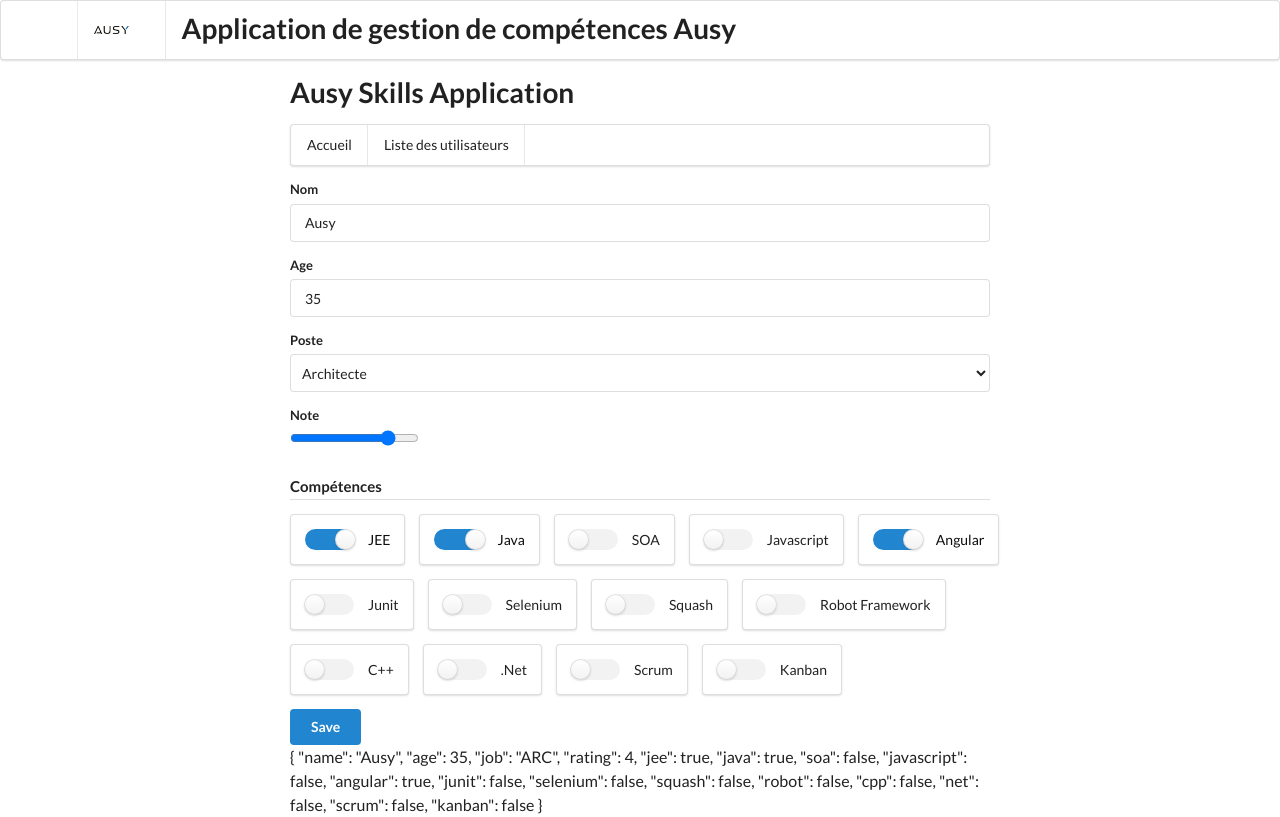
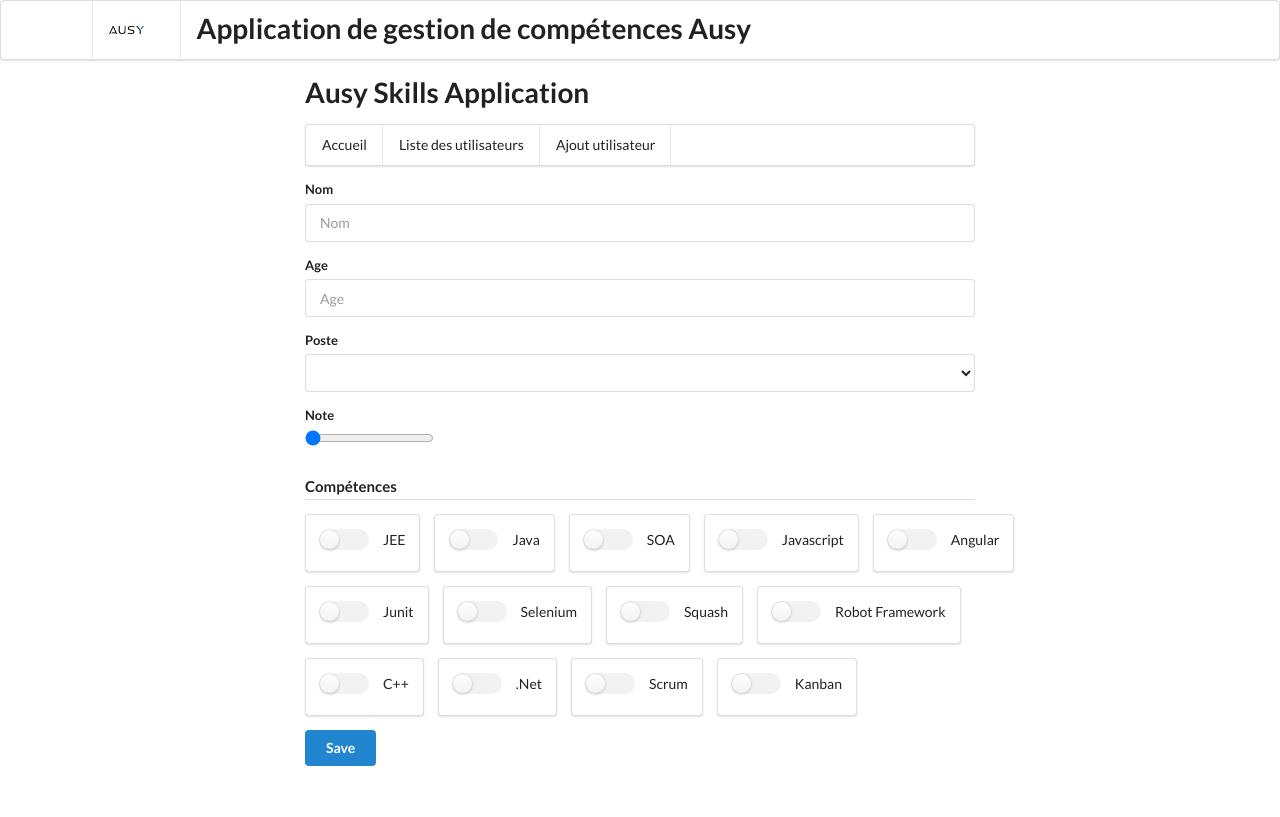
Before and after one commit to adurlea/ausy-skills-app, an Angular app: page /userAdd in a window 1280 px wide. Built offline with nearby package versions, Linux system fonts and the light colour scheme.

Commit message:
TP5 implementations: - validate form via submit - posting form and getting back the result via observable methode "of"

```diff
--- a/angular.json
+++ b/angular.json
@@ -24,6 +24,7 @@
               "src/assets"
             ],
             "styles": [
+              "./node_modules/bootstrap/dist/css/bootstrap.min.css",
               "src/styles.css"
             ],
             "scripts": []
@@ -89,6 +90,7 @@
               "src/assets"
             ],
             "styles": [
+              "./node_modules/bootstrap/dist/css/bootstrap.min.css",
               "src/styles.css"
             ],
             "scripts": []
--- a/package.json
+++ b/package.json
@@ -19,6 +19,7 @@
     "@angular/platform-browser": "~8.2.14",
     "@angular/platform-browser-dynamic": "~8.2.14",
     "@angular/router": "~8.2.14",
+    "bootstrap": "^4.4.1",
     "core-js": "^3.6.1",
     "rxjs": "~6.4.0",
     "tslib": "^1.10.0",
--- a/src/app/app.component.ts
+++ b/src/app/app.component.ts
@@ -8,6 +8,7 @@
       <div class="ui pointing menu">
         <a class="item" [routerLink]="['/welcome']">Accueil</a>
         <a class="item" [routerLink]="['/users']">Liste des utilisateurs</a>
+        <a class="item" [routerLink]="['/userAdd']">Ajout utilisateur</a>
       </div>
       <router-outlet></router-outlet>
     </div>
--- a/src/app/user-add/user-add.component.css
+++ b/src/app/user-add/user-add.component.css
@@ -0,0 +1,4 @@
+
+.user-field-error {
+  border: 1px solid red !important;
+}
--- a/src/app/user-add/user-add.component.html
+++ b/src/app/user-add/user-add.component.html
@@ -1,29 +1,47 @@
-<form class="ui form" #form="ngForm">
+<form class="ui form" #form="ngForm" (ngSubmit)="onSubmit(form)">
   <div class="field">
     <label for="name">Nom</label>
     <input type="text" id="name" name="name" placeholder="Nom"
-          [(ngModel)]='newUser.name'/>
+          [(ngModel)]='newUser.name' required #nameField="ngModel"
+          [class.user-field-error]="form.submitted && nameField.invalid"/>
+    <div [hidden]="!form.submitted || nameField.valid" class="ui red pointing label">
+      Merci d'entrer un nom
+    </div>
   </div>
   <div class="field">
     <label for="age">Age</label>
     <input type="number" name="age" id="age" placeholder="Age"
-          [(ngModel)]='newUser.age'/>
+          [(ngModel)]='newUser.age'required #ageField="ngModel"
+          pattern="(1[89]|[2-5][0-9]|6[0-5])"
+          [class.user-field-error]="form.submitted && ageField.invalid"/>
+    <div [hidden]="!form.submitted || ageField.valid" class="ui red pointing label">
+      Merci d'entrer un age entre 18 et 65 ans
+    </div>
   </div>
   <div class="field">
     <label for="job">Poste</label>
     <select class="ui fluid dropdown" name="job" id="job"
-          [(ngModel)]='newUser.job'>
+          [(ngModel)]='newUser.job' required #jobField="ngModel"
+          [class.user-field-error]="form.submitted && jobField.invalid">
       <option value="">Poste...</option>
       <option value="CDP">Chef de projet</option>
       <option value="ARC">Architecte</option>
       <option value="DEV">D&eacute;veloppeur</option>
       <option value="REC">Testeur</option>
     </select>
+    <div [hidden]="!form.submitted || jobField.valid" class="ui red pointing label">
+      Merci d'entrer un poste
+    </div>
   </div>
   <div class="field">
     <label for="rating">Note</label>
     <input type="range" name="rating" id="rating" placeholder="Note"
-            min="0" max="5" [(ngModel)]='newUser.rating'/>
+            [(ngModel)]='newUser.rating'required #ratingField="ngModel"
+            pattern="^[1-9]\d*$" max="5"
+            [class.user-field-error]="form.submitted && ratingField.invalid"/>
+  </div>
+  <div [hidden]="!form.submitted || ratingField.valid" class="ui red pointing label">
+    Merci d'entrer une note sup&eacute;rieure à 0
   </div>
   <h4 class="ui dividing header">Comp&eacute;tences</h4>
   <div class="inline fields">
@@ -153,4 +171,3 @@
     Save
   </button>
 </form>
-{{newUser | json}}
--- a/src/app/user-add/user-add.component.ts
+++ b/src/app/user-add/user-add.component.ts
@@ -1,5 +1,7 @@
 import { Component, OnInit } from '@angular/core';
 import { IUserNew } from '../user/user-new';
+import { NgForm } from '@angular/forms';
+import { UserService } from '../user/user.service';
 
 @Component({
   selector: 'app-user-add',
@@ -8,15 +10,15 @@
 })
 export class UserAddComponent implements OnInit {
   newUser: IUserNew = {
-    name: 'Ausy',
-    age: 35,
-    job: 'ARC',
-    rating: 4,
-    jee: true,
-    java: true,
+    name: null,
+    age: null,
+    job: null,
+    rating: 0,
+    jee: false,
+    java: false,
     soa: false,
     javascript: false,
-    angular: true,
+    angular: false,
     junit: false,
     selenium: false,
     squash: false,
@@ -26,9 +28,24 @@
     scrum: false,
     kanban: false
   };
-  constructor() { }
+  errorMessage: string;
+  constructor(private userService: UserService) { }
 
   ngOnInit() {
   }
 
+  onSubmit(form: NgForm) {
+    if (form.valid) {
+      console.log('Form posted: ' + form.valid);
+      this.userService.postNewUser(form.value).subscribe({
+        next: user => this.newUser = user,
+        error: err => this.errorMessage = err
+      });
+
+      console.log('success: ' + JSON.stringify(this.newUser));
+    } else {
+      console.log('Form posted: ' + form.valid);
+    }
+  }
+
 }
--- a/src/app/user/user.service.ts
+++ b/src/app/user/user.service.ts
@@ -1,8 +1,9 @@
 import { Injectable } from '@angular/core';
 import { IUser } from './user';
 import { HttpClient, HttpErrorResponse } from '@angular/common/http';
-import { Observable, throwError } from 'rxjs';
+import { Observable, throwError, of } from 'rxjs';
 import { tap, catchError } from 'rxjs/operators';
+import { IUserNew } from './user-new';
 
 @Injectable({
   providedIn: 'root'
@@ -40,4 +41,8 @@
     console.log(errorMessage);
     return throwError(errorMessage);
   }
+
+  postNewUser(newUser: IUserNew): Observable<IUserNew> {
+    return of(newUser);
+  }
 }
```
Also changed, not shown: 1 other file (tests, documents, lock files or other folders).
